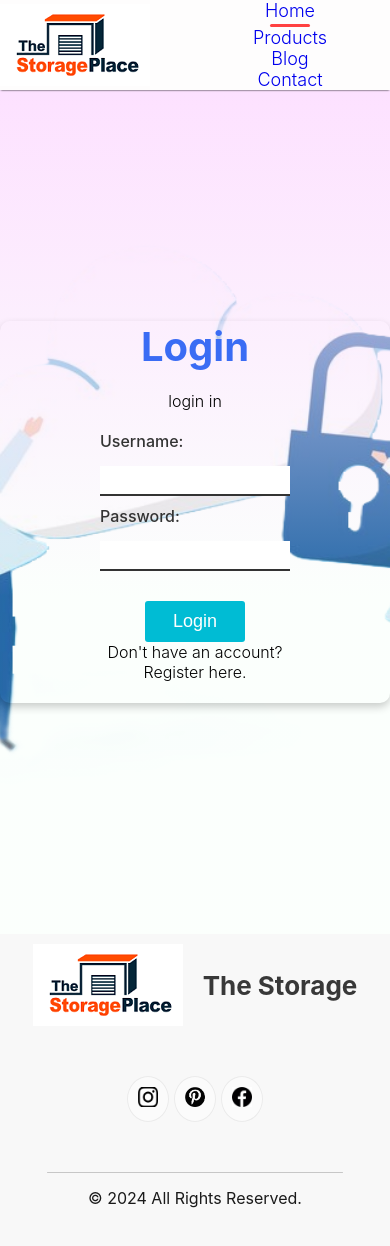
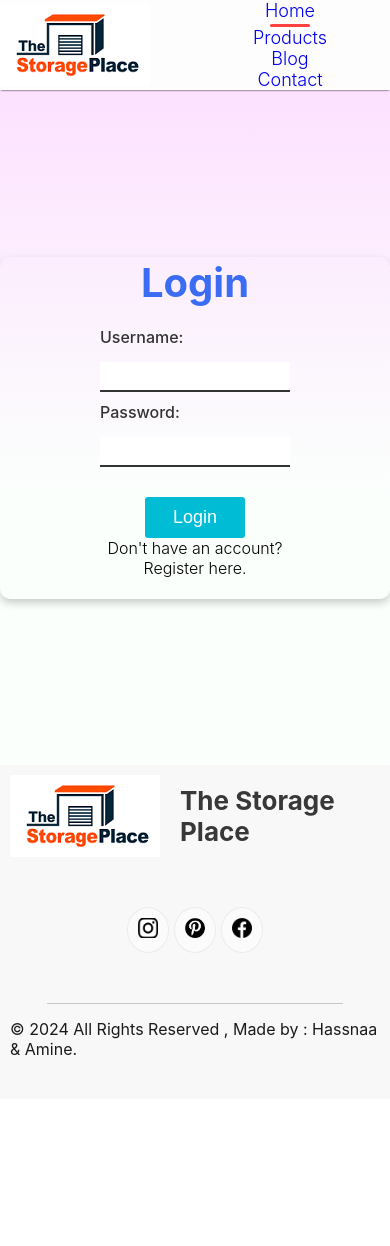
Before and after one commit to Shindou7/Project_storage, a React (Create React App) app: page /login in a window 390 px wide. After the commit the page ends 1099 px from the top, so only its background shows below. Built offline with nearby package versions, Linux system fonts and the light colour scheme.

Commit message:
adjusted login page for mobile display + adjusted Footer section

```diff
--- a/src/Components/Footer/Footer.jsx
+++ b/src/Components/Footer/Footer.jsx
@@ -13,7 +13,7 @@ const Footer = () => {
         <div className="footer">
             <div className="footer-logo">
                 <img src={footer_logo} alt="Footer Logo" />
-                <p>The Storage</p>
+                <p>The Storage Place</p>
             </div>
             <div className="footer-social-icon">
                 <div className="footer-icons-container">
@@ -34,7 +34,7 @@ const Footer = () => {
             </div>
             <div className="footer-copyright">
                 <hr />
-                <p>&copy; 2024 All Rights Reserved.</p>
+                <p>&copy; 2024 All Rights Reserved , Made by : Hassnaa & Amine.</p>
             </div>
         </div>
     );
--- a/src/Components/Loginpage1/Loginpage1.css
+++ b/src/Components/Loginpage1/Loginpage1.css
@@ -1,15 +1,13 @@
 /* Style for the outer container to match the contact section's background */
 .login-container0 {
-    height: 100vh;
-    background: linear-gradient(180deg, #fde1ff, #e1ffea22 60%),
-      url("/public/assets/images/back22.png") no-repeat;
+    height: 80vh;
     display: flex;
     justify-content: center;
     align-items: center;
     background-size: 900px;
     background-position: center;
     background-attachment: fixed;
-  }
+    background: linear-gradient(180deg, #fde1ff, #e1ffea22 60%);  }
 
   /* Style for the login form container */
   .login-container {
--- a/src/Components/Loginpage1/Loginpage1.jsx
+++ b/src/Components/Loginpage1/Loginpage1.jsx
@@ -12,7 +12,6 @@ const Loginpage1 = () => {
     <div className='login-container0'>
     <div className="login-container">
       <h1>{isRegistering ? 'Register' : 'Login'}</h1>
-      <p>{isRegistering ? 'Create an account' : 'login in'}</p>
       <form>
         <label htmlFor="username">Username:</label>
         <input type="text" id="username" name="username" />
```
